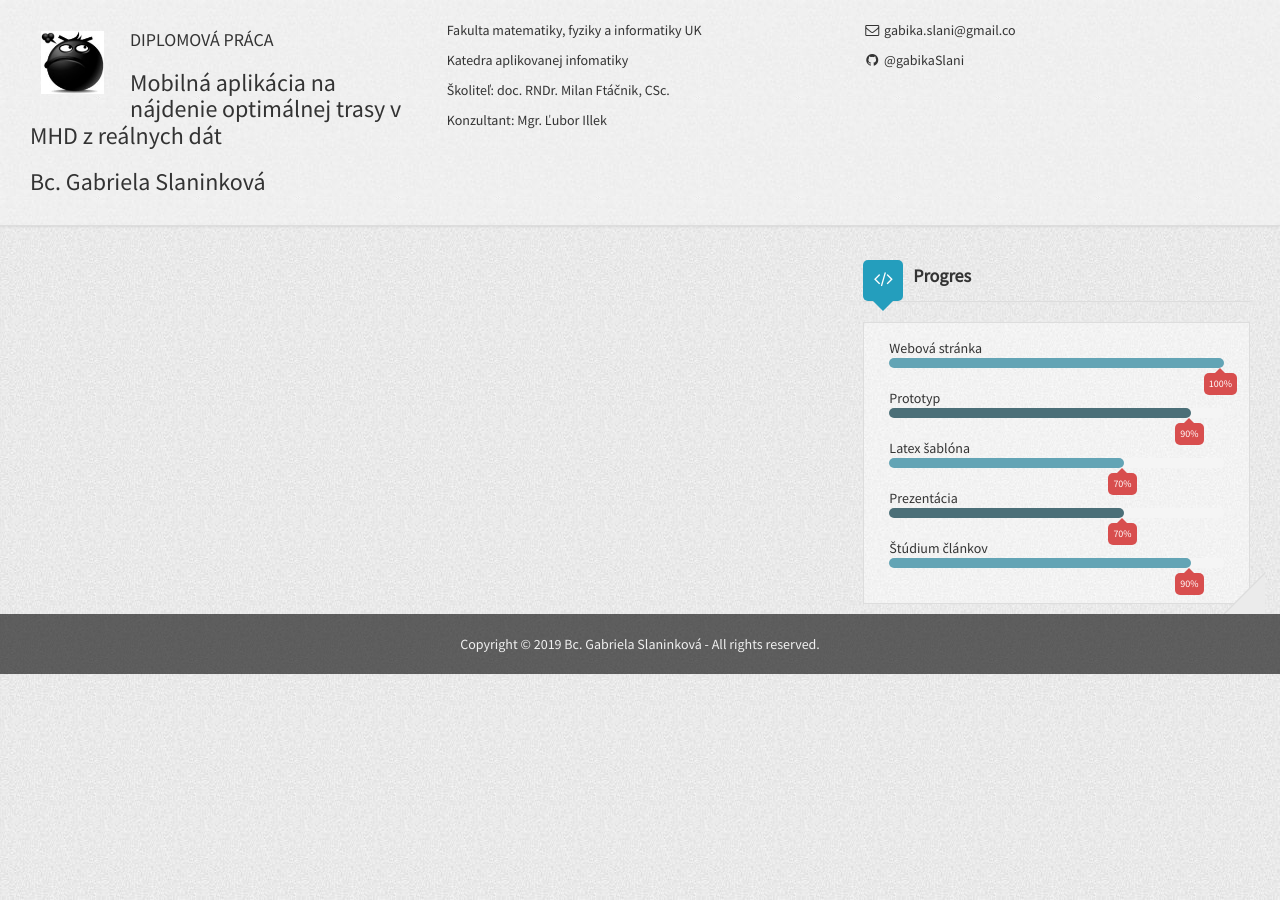
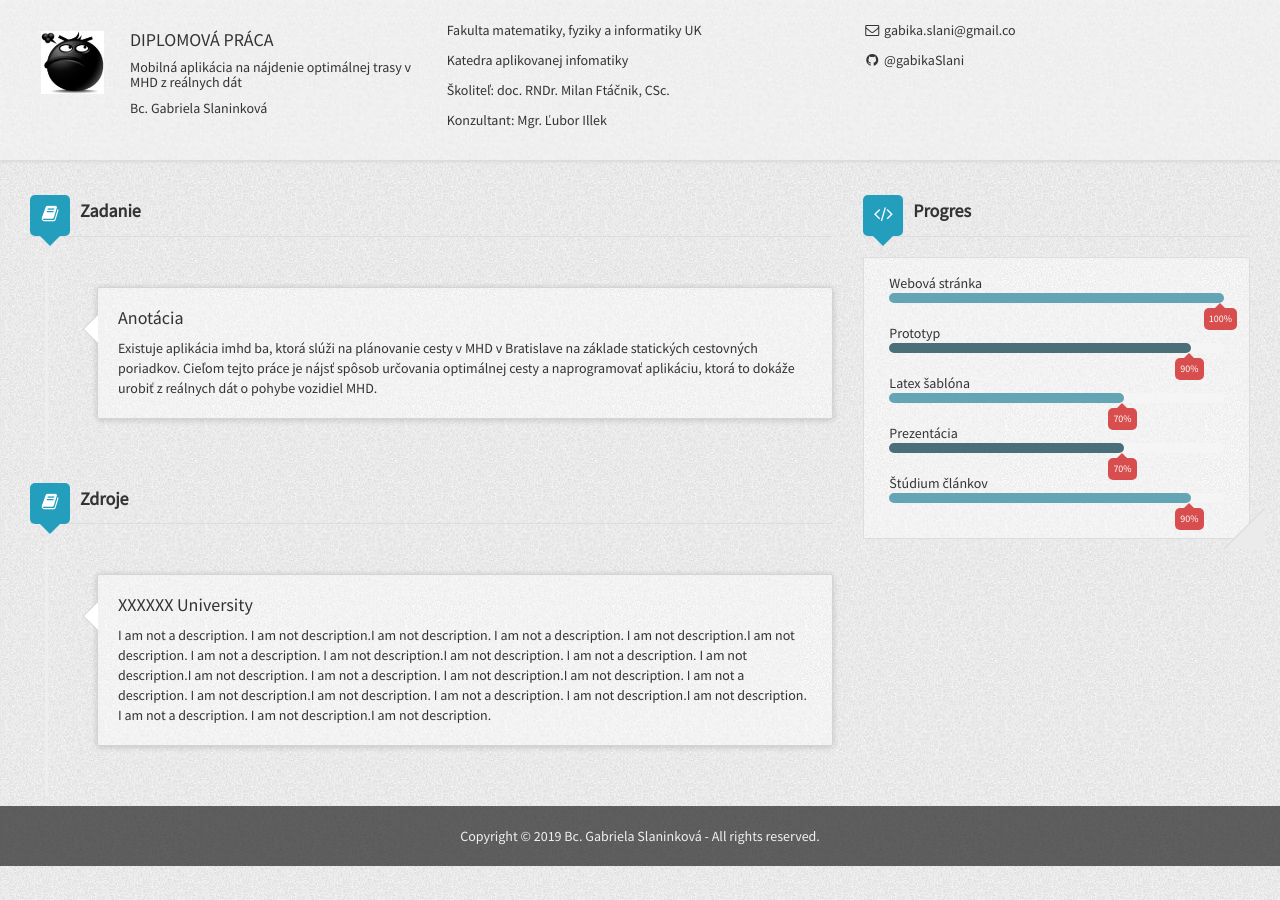
Before and after one commit to gabikaSlani/diploma-thesis, a Jekyll site: the page built from docs/index.md, in a window 1280 px wide. Built offline with Jekyll 4.4.1, drawn with Linux system fonts in a browser that asks for light colours; nearby versions of some CDN libraries; part of the change alters nothing that is shown.

Commit message:
fix header

```diff
--- a/docs/_config.yml
+++ b/docs/_config.yml
@@ -21,36 +21,13 @@ author:
   gavatar: /resumecard/assets/img/avatar.JPG
   stackoverflow:
 #  stackoverflow: 4582127
-  workHistory:
+  zadanie:
     - work1:
-      company: XXX Ltd
-      location: Auckland, New Zealand
-      title: Java Developer
-      started: 2014
-      duration: (2014 - Present)
-      description: I am not a description. I am not description.I am not description. I am not a description. I am not description.I am not description. I am not a description. I am not description.I am not description. I am not a description. I am not description.I am not description. I am not a description. I am not description.I am not description. I am not a description. I am not description.I am not description. I am not a description. I am not description.I am not description. I am not a description. I am not description.I am not description.
-    - work2:
-      company: XXX Ltd
-      location: Shanghai, China
-      title: Java Developer
-      started: 2012
-      duration: (2012 - 2014)
-      description: I am not a description. I am not description.I am not description. I am not a description. I am not description.I am not description. I am not a description. I am not description.I am not description. I am not a description. I am not description.I am not description. I am not a description. I am not description.I am not description. I am not a description. I am not description.I am not description. I am not a description. I am not description.I am not description. I am not a description. I am not description.I am not description.
-    - work3:
-      company: XXX Ltd
-      location: Shanghai, China
-      title: Java Developer
-      started: 2009
-      duration: (2009 - 2012)
-      description: I am not a description. I am not description.I am not description. I am not a description. I am not description.I am not description. I am not a description. I am not description.I am not description. I am not a description. I am not description.I am not description. I am not a description. I am not description.I am not description. I am not a description. I am not description.I am not description. I am not a description. I am not description.I am not description. I am not a description. I am not description.I am not description.
-  educationHistory:
+      company: Anotácia
+      description: Existuje aplikácia imhd ba, ktorá slúži na plánovanie cesty v MHD v Bratislave na základe statických cestovných poriadkov. Cieľom tejto práce je nájsť spôsob určovania optimálnej cesty a naprogramovať aplikáciu, ktorá to dokáže urobiť z reálnych dát o pohybe vozidiel MHD.
+  zdroje:
     - education1:
       organization: XXXXXX University
-      location: Shenyang, China
-      degree: Bachelor
-      major: Software Engineering
-      started: 2005
-      duration: (2005 - 2009)
       description: I am not a description. I am not description.I am not description. I am not a description. I am not description.I am not description. I am not a description. I am not description.I am not description. I am not a description. I am not description.I am not description. I am not a description. I am not description.I am not description. I am not a description. I am not description.I am not description. I am not a description. I am not description.I am not description. I am not a description. I am not description.I am not description.
   languages:
     - language1:
--- a/docs/_includes/header.html
+++ b/docs/_includes/header.html
@@ -4,8 +4,8 @@
             <div class="col-sm-4">
                 <img src="{{ site.favicon | prepend: site.baseurl }}" title="Avatar" alt="My Avatar">
                 <h4>{{ site.author.title }}</h4>
-                <h3 class="muted">{{ site.author.subtitle }}</h3>
-                <h3>{{ site.author.name }}</h3>
+                <h5 class="muted">{{ site.author.subtitle }}</h5>
+                <h5>{{ site.author.name }}</h5>
                 <div class="clearfix"></div>
             </div>
             <div class="col-sm-4 visible-md-block visible-lg-block visible-sm-block">
```
